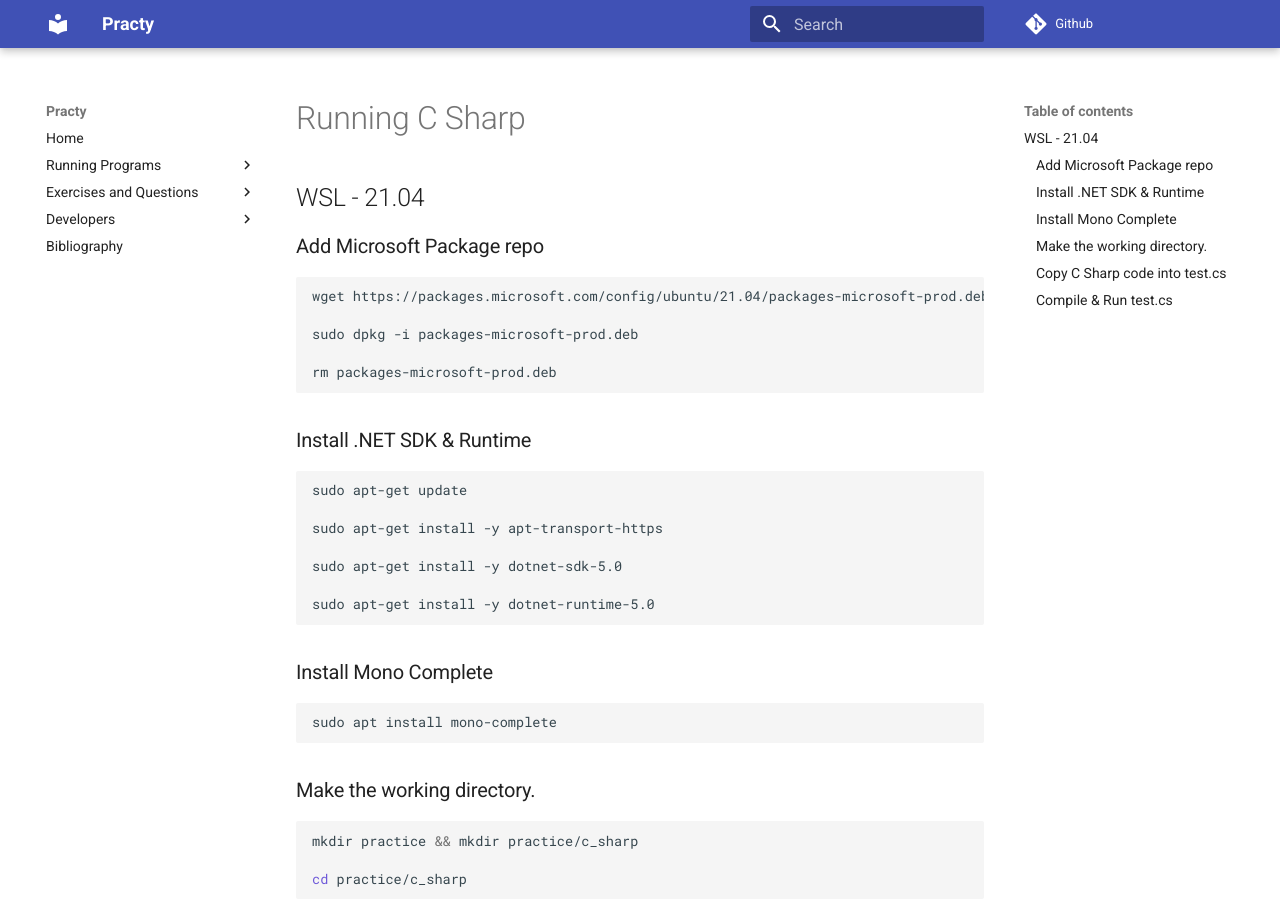
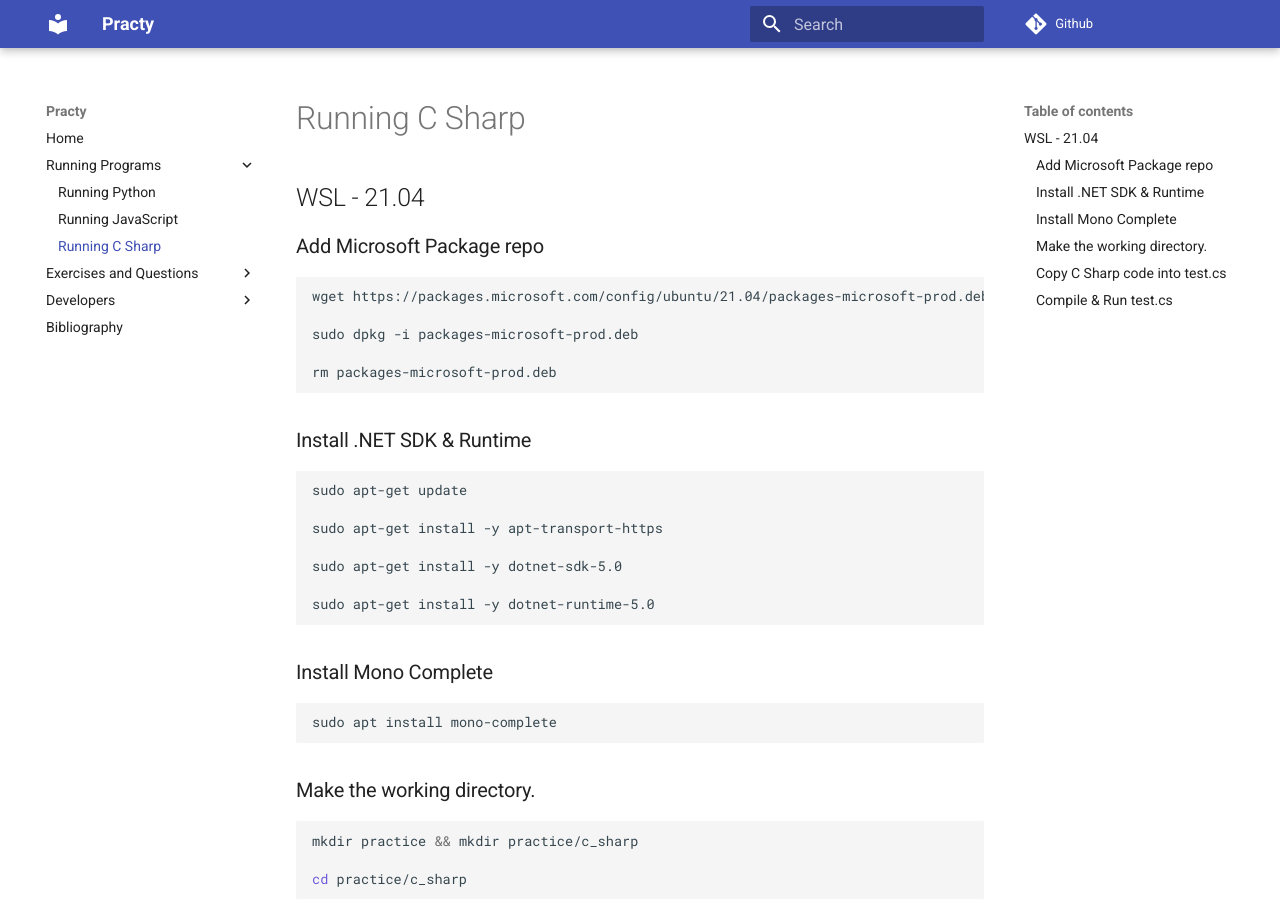
Before and after one commit to jabrielcjones/practy, an MkDocs documentation site: the page built from docs/languages/running_csharp.md, in a window 1280 px wide and 900 px high. Built offline with MkDocs 1.6.1 and Material for MkDocs 9.7.7, drawn with Linux system fonts in a browser that asks for light colours; comment, search, counter and statistics services are not loaded.

Commit message:
Added C Sharp to Running Programs.

```diff
--- a/mkdocs.yml
+++ b/mkdocs.yml
@@ -17,6 +17,7 @@ nav:
   - Running Programs:
     - Running Python: languages/running_python.md
     - Running JavaScript: languages/running_javascript.md
+    - Running C Sharp: languages/running_csharp.md
   - Exercises and Questions:
     - Elementary Programming:
       - Elementary Programming Exercises: topics/elementary_programming/exercises.md
```
